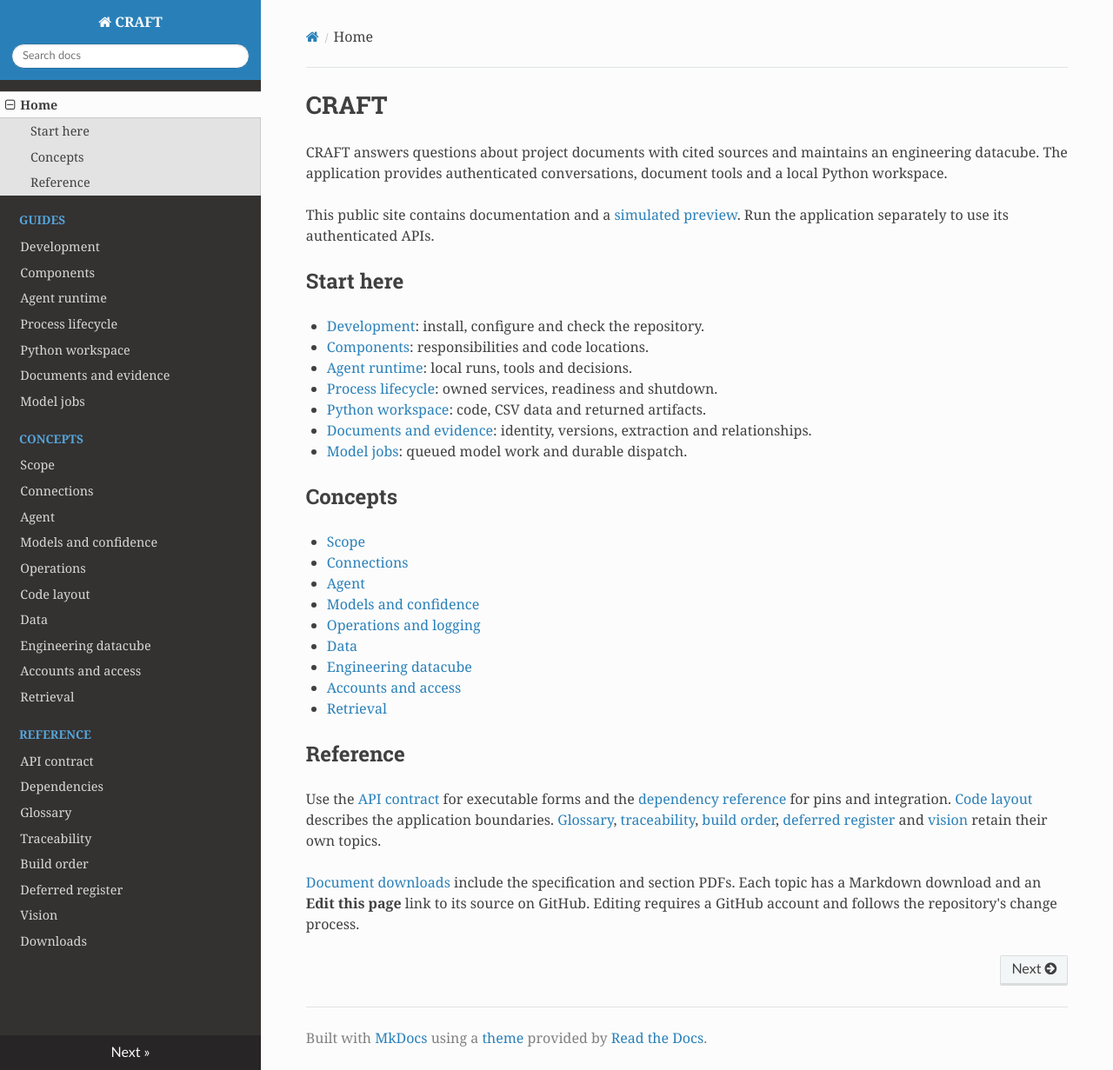
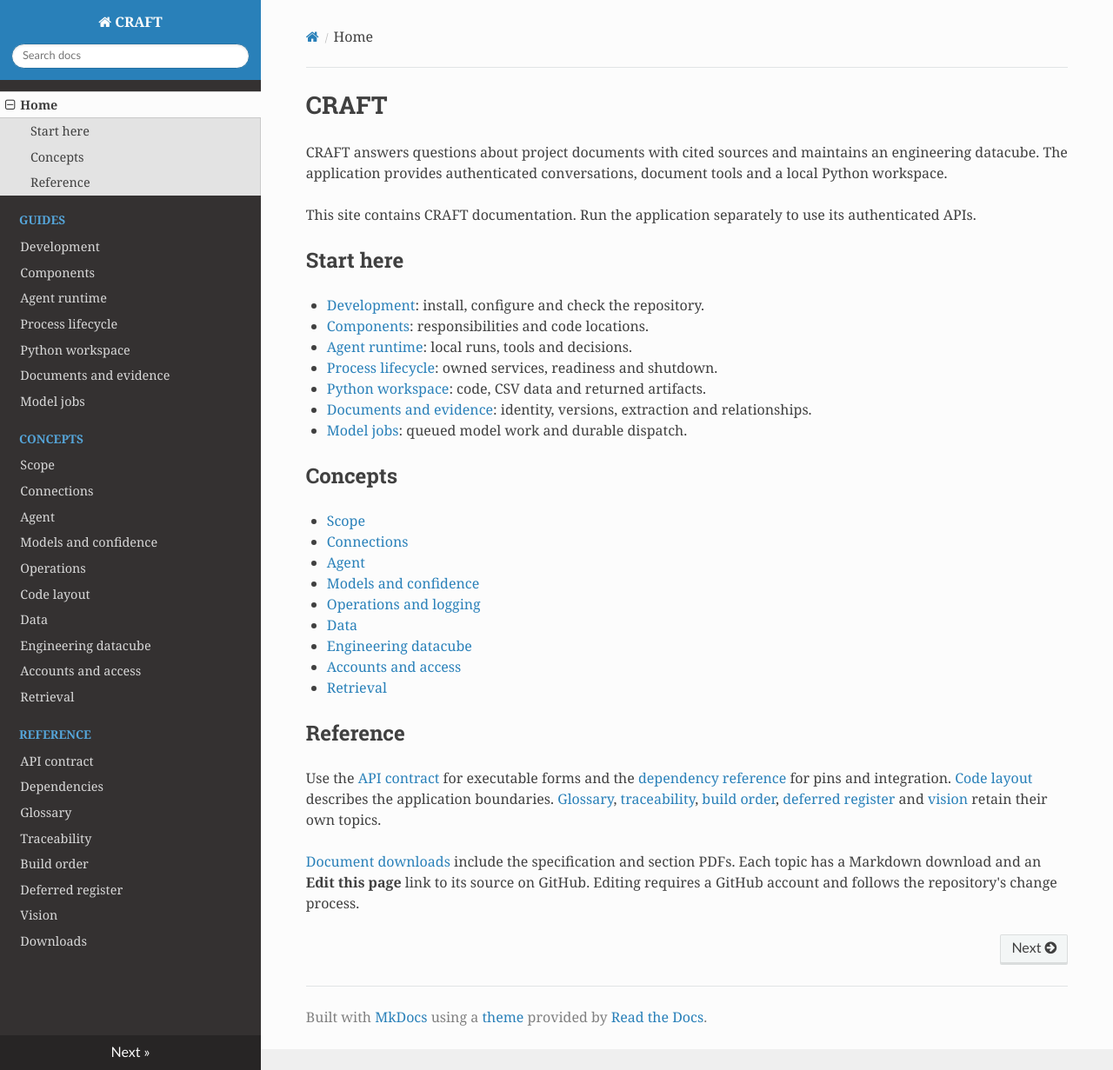
Before and after one commit to mchdeore/CRAFT, an MkDocs documentation site: the page built from docs/index.md, in a window 1280 px wide and 1231 px high. Shown: the whole window at 87% size. Built offline with MkDocs 1.6.1, drawn with Linux system fonts in a browser that asks for light colours; nearby versions of some CDN libraries.

Commit message:
Publish documentation only on GitHub Pages (#23)

```diff
--- a/docs/index.md
+++ b/docs/index.md
@@ -2,7 +2,7 @@
 
 CRAFT answers questions about project documents with cited sources and maintains an engineering datacube. The application provides authenticated conversations, document tools and a local Python workspace.
 
-This public site contains documentation and a [simulated preview](preview/index.html). Run the application separately to use its authenticated APIs.
+This site contains CRAFT documentation. Run the application separately to use its authenticated APIs.
 
 ## Start here
 
--- a/mkdocs.yml
+++ b/mkdocs.yml
@@ -39,6 +39,7 @@ plugins:
   - search
 exclude_docs: |
   tools/**
+  preview/**
 validation:
   links:
     not_found: warn
```
